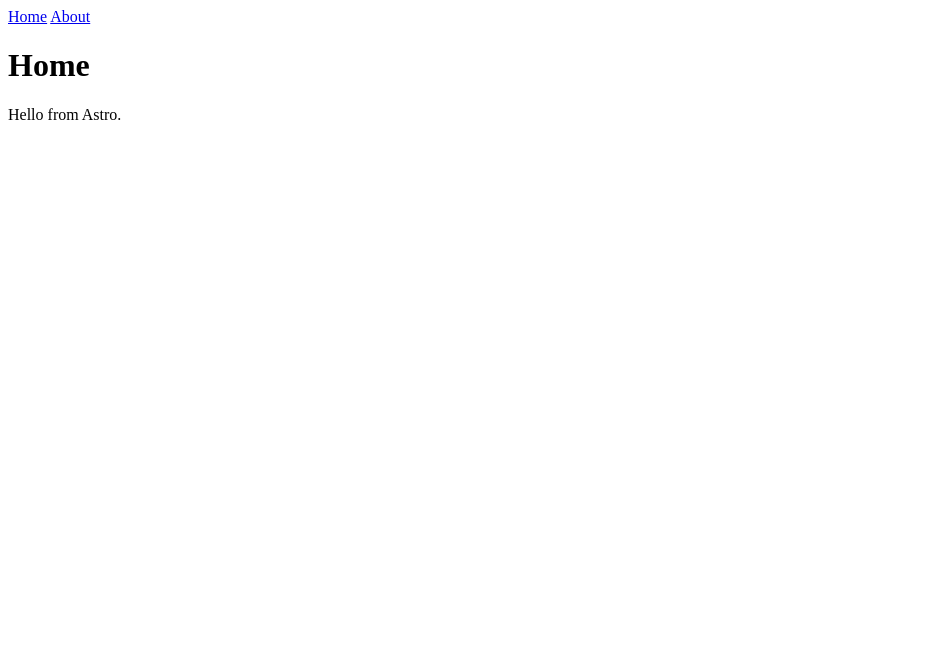
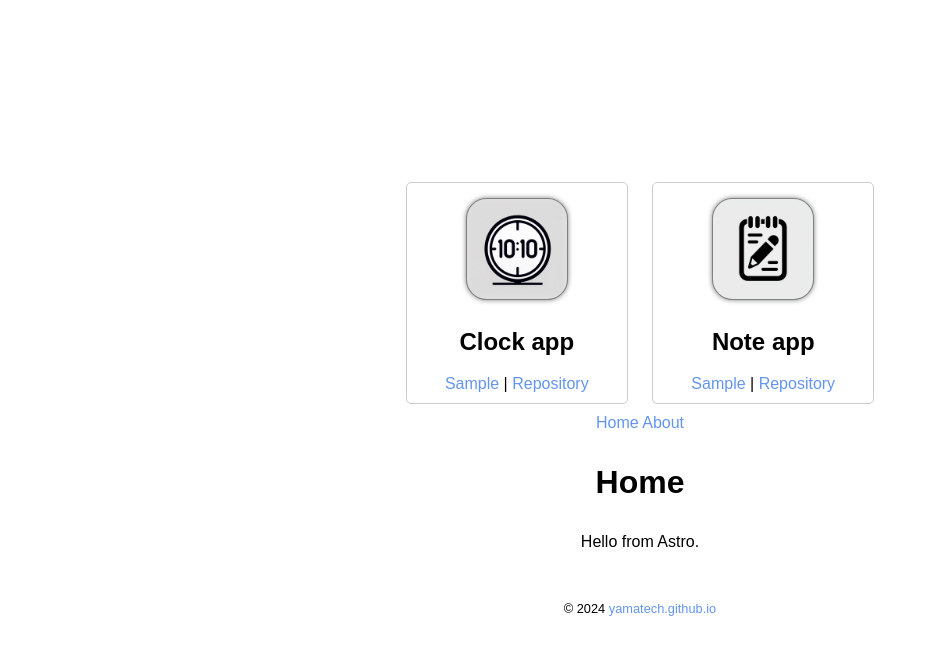
Before and after one commit to yamatech/astro-webproj, an Astro site: page / in a window 1280 px wide. Shown: the whole page, without its empty margins (0-929 px from the left). Built offline with nearby package versions, Linux system fonts and the light colour scheme; Astro itself is replaced by a stand-in of ours.

Commit message:
add Footer component

```diff
--- /dev/null
+++ b/src/component/Footer.astro
@@ -0,0 +1,10 @@
+---
+const year = new Date().getFullYear();
+---
+
+<footer>
+  <p>
+    &copy; {year}
+    <a href="https://yamatech.github.io">yamatech.github.io</a>
+  </p>
+</footer>
--- a/src/pages/about.astro
+++ b/src/pages/about.astro
@@ -1,5 +1,6 @@
 ---
-
+import "../styles/global.css";
+import Footer from "../component/Footer.astro";
 ---
 
 <html lang="en">
@@ -15,5 +16,8 @@
     <a href="/about/">About</a>
     <h1>About</h1>
     <p>This is an Astro web site project.</p>
+    <p>Currently in testing phase.</p>
   </body>
+
+  <Footer />
 </html>
--- a/src/pages/index.astro
+++ b/src/pages/index.astro
@@ -1,5 +1,6 @@
 ---
-
+import "../styles/global.css";
+import Footer from "../component/Footer.astro";
 ---
 
 <html lang="en">
@@ -9,11 +10,92 @@
     <meta name="viewport" content="width=device-width" />
     <meta name="generator" content={Astro.generator} />
     <title>Astro</title>
+    <style>
+      body {
+        font-size: 1em;
+        display: flex;
+        flex-direction: column;
+        justify-content: center;
+        align-items: center;
+        text-align: center;
+        height: 100vh;
+        margin: 0;
+      }
+
+      .content {
+        max-width: 600px;
+      }
+
+      .card {
+        display: inline-block;
+        width: 200px;
+        height: 200px;
+        border: 1px solid #ccc;
+        border-radius: 5px;
+        padding: 10px;
+        margin: 10px;
+      }
+
+      .card h2 {
+        font-size: 1.5em;
+        margin: 0.8em 0;
+      }
+
+      .image-container {
+        width: 100px;
+        height: 100px;
+        background-color: #808080;
+        border: 1px solid gray;
+        border-radius: 20%;
+        box-shadow: 0 0 5px 0 rgba(0, 0, 0, 0.5);
+        margin: 5px;
+      }
+
+      .card-link {
+        text-align: center;
+        font-size: 1em;
+      }
+    </style>
   </head>
   <body>
+    <div class="content">
+      <div class="card">
+        <img
+          src="/images/clock_icon.png"
+          class="image-container"
+          alt="Clock Icon"
+          width="100"
+          height="100"
+        />
+        <h2>Clock app</h2>
+        <div class="card-link">
+          <a href="js_clock/index.html">Sample</a> |
+          <a href="https://github.com/yamatech/js_clock">Repository</a>
+        </div>
+      </div>
+      <div class="card">
+        <img
+          src="/images/note_icon.png"
+          class="image-container"
+          alt="Note Icon"
+          width="100"
+          height="100"
+        />
+        <h2>Note app</h2>
+        <div class="card-link">
+          <a href="note_app/index.html">Sample</a> |
+          <a href="https://github.com/yamatech/note-vue">Repository</a>
+        </div>
+      </div>
+
+      <div>
         <a href="/">Home</a>
         <a href="/about/">About</a>
         <h1>Home</h1>
         <p>Hello from Astro.</p>
+      </div>
+
+      <Footer />
+    </div>
   </body>
 </html>
--- /dev/null
+++ b/src/styles/global.css
@@ -0,0 +1,21 @@
+html {
+        font-family: Arial, sans-serif;
+        font-size: 16px;
+        margin: 0;
+    }
+
+h1 {
+    font-size: 2em;
+    margin: 1em 0;
+  }
+
+a {
+    text-decoration: none;
+    color: cornflowerblue;
+  }
+
+footer {
+    margin-top: 50px;
+    text-align: center;
+    font-size: 0.8em;
+  }
```
Also changed, not shown: public/images/clock_icon.png (added), public/images/note_icon.png (added). Lines whose indentation alone changed are shown as unchanged.
